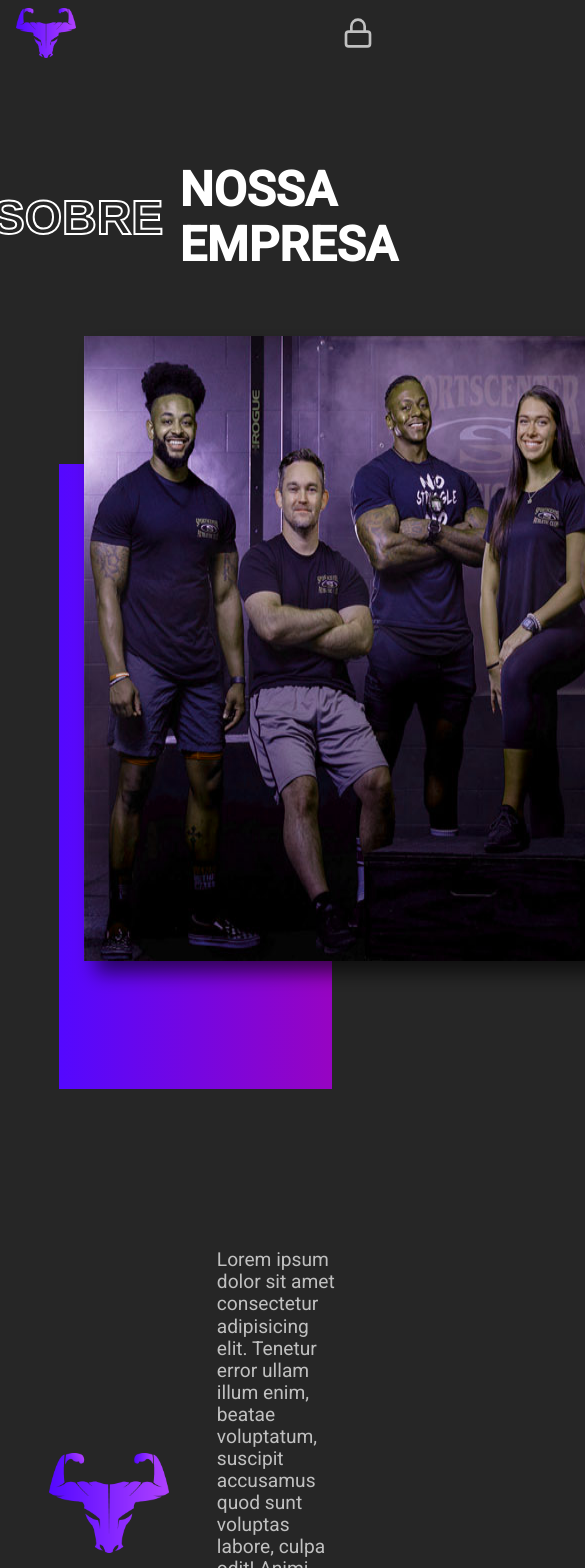
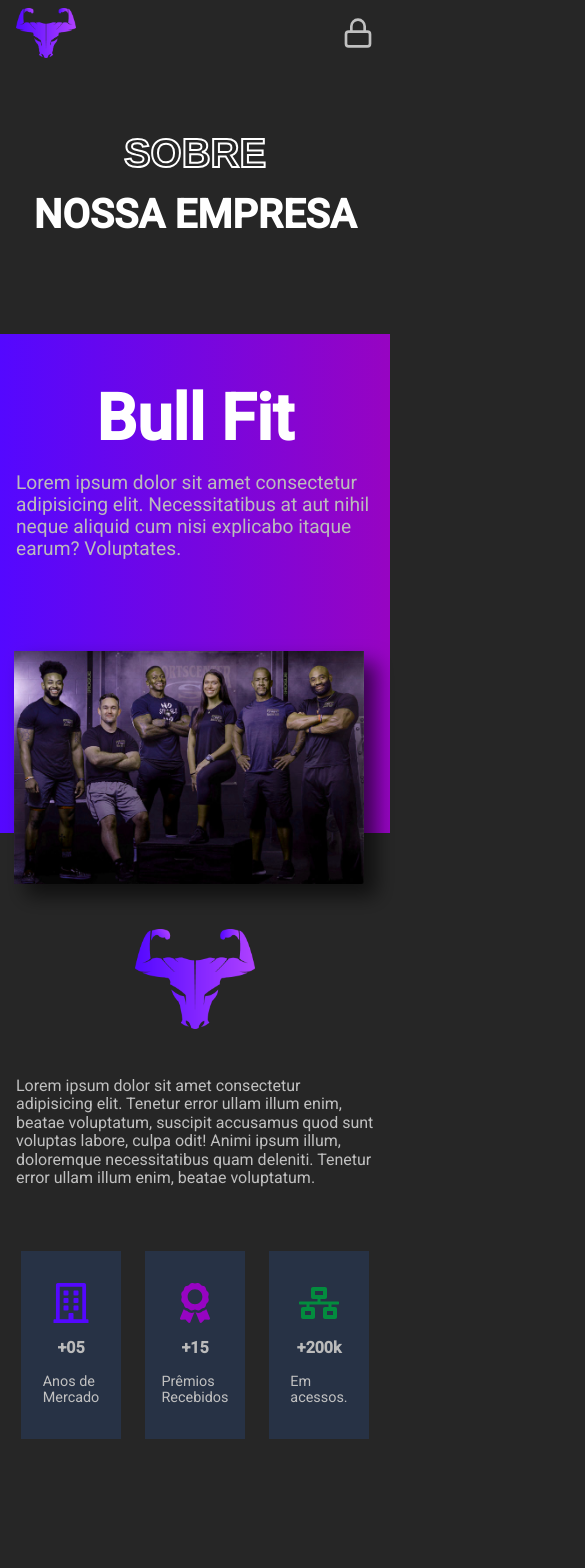
Before and after one commit to Fsouzza/Bull-academy, a React (Create React App) app: page /sobre in a window 390 px wide. Shown: the top 1568 px of the page, 585 px wide, since content can reach past the window. Built offline with nearby package versions, Linux system fonts and the light colour scheme.

Commit message:
versao mobile part 1

```diff
--- a/src/components/TagsVideo/Tagsvideo.module.scss
+++ b/src/components/TagsVideo/Tagsvideo.module.scss
@@ -8,7 +8,9 @@
   gap: 2rem;
   justify-content: flex-start;
   @media (max-width: $mobile_sm) {
-    gap: .5rem;
+    gap: .76rem;
+    justify-content: flex-start;
+    width: 100%;
   }
   &__category,&__time,&__chanel{
     border: 1px solid $cor-cinza;
--- a/src/components/btnBack/Btnback.module.scss
+++ b/src/components/btnBack/Btnback.module.scss
@@ -9,6 +9,7 @@
   color: $cor-cinza;
   cursor: pointer;
   display: flex;
+  font-size: 3rem;
   justify-content: center;
   margin-top: 1.5rem;
   margin-bottom: 1rem;
@@ -22,4 +23,7 @@
     opacity: 1;
     transform: scale(1.05);
   }
+  @media (max-width: $mobile){
+    font-size: 2rem;
+  }
 }
--- a/src/components/btnBack/index.tsx
+++ b/src/components/btnBack/index.tsx
@@ -9,7 +9,7 @@ export const BotaoVoltar = () =>{
     <button className={styles.button}
       onClick={() => navigate(-1)}
     >
-      <IoArrowBackCircleOutline size={40} />
+      <IoArrowBackCircleOutline />
     </button>
   );
 };
--- a/src/pages/aulasFree/filtros/Filtros.module.scss
+++ b/src/pages/aulasFree/filtros/Filtros.module.scss
@@ -8,7 +8,7 @@
   margin: 2rem 0;
   @media (max-width: $mobile) {
     flex-direction: row;
-    gap: 1rem;
+    gap: .5rem;
   }
   &__filtro {
     align-items: center;
--- a/src/pages/home/newsLetter/index.tsx
+++ b/src/pages/home/newsLetter/index.tsx
@@ -11,7 +11,7 @@ export const NewsLetter = () =>{
       <section className={styles.newsletter}>
         <div className={styles.newsletter__esquerda}>
           <p>Deseja ter acesso a promoções <span>exclusivas</span> ?</p>
-          <p>Obtenha promoções em primeira mão diretamente em seu e-mail e a diversos códigos que variam de 10% à 20% no valor mensal.</p>
+          <p>Obtenha promoções em primeira mão diretamente em seu e-mail e a diversos códigos também que variam de 10% à 25% no valor mensal.</p>
         </div>
         <div className={styles.newsletter__direita}>
           <input placeholder='Seu email aqui'></input>
--- a/src/pages/notFound/Notfound.module.scss
+++ b/src/pages/notFound/Notfound.module.scss
@@ -8,6 +8,10 @@
   justify-content: space-around;
   margin-top: 8rem;
   padding: 0 $padding-horizontal;
+  @media (max-width: $mobile_sm) {
+    flex-direction: column;
+    margin-top: 3rem;
+  }
 }
 
 .esquerda{
@@ -17,12 +21,23 @@
   gap: .5rem;
   &__txt1, &__txt2{
     font-size: 1rem;
+    @media (max-width: $mobile_sm) {
+      font-size: .86rem;
+    }
   }
   h3{
     font-size: 5.5rem;
+    @media (max-width: $mobile_sm) {
+      font-size: 3rem;
+      margin-top: 1rem;
+    }
   }
   p{
     font-size: 1.2rem;
+    @media (max-width: $mobile_sm) {
+      font-size: 1rem;
+      margin-top: 1rem;
+    }
   }
 }
 
@@ -30,5 +45,9 @@
   img{
     height: 40rem;
     width: 60rem;
+    @media (max-width: $mobile_sm) {
+      height: 300px;
+      width: 350px;
+    }
   }
 }
--- a/src/pages/notFound/notFound.tsx
+++ b/src/pages/notFound/notFound.tsx
@@ -15,7 +15,7 @@ export const NotFound = () => {
           <br />
           Infelizmente, isso é tudo que sabemos.
         </p>
-        <BotaoVoltar />
+        <BotaoVoltar/>
       </div>
 
       <figure className={styles.direita}>
--- a/src/pages/player/Player.module.scss
+++ b/src/pages/player/Player.module.scss
@@ -8,10 +8,18 @@
   justify-content: center;
   margin-top: 4rem;
   padding: 0 $padding-horizontal;
+  max-width: 100vw;
+  @media (max-width: $mobile){
+    margin-top: 1.5rem;
+    padding: 0 .5rem;
+  }
   &__btnBack{
     display: flex;
     justify-content: left;
     width: 100%;
+    @media (max-width: $mobile){
+      margin-bottom: 1.6rem;
+    }
   }
   &__titulo{
     color: $cor-branco;
@@ -23,6 +31,9 @@
     text-overflow: inherit;
     text-transform: uppercase;
     margin-bottom: 3rem;
+    @media (max-width: $mobile){
+      font-size: 2.5rem;
+    }
   }
   &__subtitulo{
     align-items: center;
@@ -35,6 +46,10 @@
     margin-top: 2rem;
     padding-left: 1rem;
     width: 50%;
+    @media (max-width: $mobile){
+      font-size: 1.3rem;
+      width: 100%;
+    }
   }
   &__descricao{
     align-items: center;
@@ -47,5 +62,8 @@
     padding-bottom: 1rem;
     margin-bottom: 1rem;
     width: 50%;
+    @media (max-width: $mobile){
+      display: none;
+    }
   }
 }
--- a/src/pages/player/player.tsx
+++ b/src/pages/player/player.tsx
@@ -27,7 +27,7 @@ export const Player = () =>{
               <span className='stroke-text'>Lição</span>
               <span>de hoje</span>
             </h2>
-            <ReactPlayer url={player.video} controls={true} width={900} height={500}/>
+            <ReactPlayer url={player.video} controls={true} width={900} height={500} />
             <div className={styles.videoAula__subtitulo}>
               <h3>{player.title}</h3>
             </div>
--- a/src/pages/sobre/Sobre.module.scss
+++ b/src/pages/sobre/Sobre.module.scss
@@ -11,6 +11,12 @@
   margin-top: 6rem;
   margin-bottom: 12rem;
   text-transform: uppercase;
+  @media (max-width: $mobile_sm){
+    flex-direction: column;
+    font-size: 2.5rem;
+    margin-top: 4rem;
+    margin-bottom: 6rem;
+  }
 }
 
 .empresaCard{
@@ -21,22 +27,37 @@
   margin: auto;
   position: relative;
   width: 70%;
+  @media (max-width: $mobile_sm){
+    flex-direction: column;
+    width: 100%;
+  }
   &__conteudo{
     display: flex;
     flex-direction: column;
     padding: 4rem 3rem;
+    @media (max-width: $mobile_sm){
+      padding: 2rem 1rem;
+    }
     span{
       color: $cor-branco;
       font-size: 8rem;
       font-weight: bold;
       margin-top: 2rem;
       text-align: right;
+      @media (max-width: $mobile_sm){
+        font-size: 4rem;
+        margin-top: 1rem;
+        text-align: center;
+      }
     }
     p{
       color: $cor-cinza;
       font-size: 1.2rem;
       margin-top: 1rem;
       text-align: right;
+      @media (max-width: $mobile_sm){
+        text-align: left;
+      }
     }
   }
   &__imagem{
@@ -44,6 +65,11 @@
     position: relative;
     right: -8rem;
     top: -8rem;
+    @media (max-width: $mobile_sm){
+      right: -.86rem;
+      top: 3.2rem;
+      width: 350px;
+    }
   }
 }
 
@@ -57,6 +83,17 @@
   justify-content: center;
   margin: 10rem auto;
   width: 50%;
+  p{
+    @media (max-width: $mobile_sm){
+      font-size: 1rem;
+      margin: auto 1rem;
+    }
+  }
+  @media (max-width: $mobile_sm){
+    flex-direction: column;
+    margin: 6rem auto 4rem auto;
+    width: 100%;
+  }
   &__logo{
     height: 100px;
     width: 120px;
@@ -69,6 +106,9 @@
   flex-direction: row;
   gap: 3rem;
   justify-content: center;
+  @media (max-width: $mobile_sm){
+    gap: 1.5rem;
+  }
   &__quadro{
     align-items: center;
     background-color: $cor-azul-2;
@@ -77,11 +117,22 @@
     flex-direction: column;
     gap: 1rem;
     padding: 2rem;
-    min-width: 200px;
+    width: 200px;
+    @media (max-width: $mobile_sm){
+      width: 100px;
+    }
     span{
       color: $cor-cinza;
       font-size: 1.5rem;
       font-weight: bold;
+      @media (max-width: $mobile_sm){
+        font-size: 1rem;
+      }
+    }
+    p{
+      @media (max-width: $mobile_sm){
+        font-size: .9rem;
+      }
     }
   }
 }
--- a/src/pages/sobre/testemunionals/Testemunial.module.scss
+++ b/src/pages/sobre/testemunionals/Testemunial.module.scss
@@ -23,6 +23,10 @@
     height: 100%;
     justify-content: center;
     width: 60%;
+    @media (max-width: $mobile_sm){
+      gap: 1rem;
+      width: 100%;
+    }
   }
   &__card{
     background-color: $cor-azul-escuro;
@@ -30,6 +34,10 @@
     display: flex;
     flex-direction: column;
     padding: 4rem 2rem;
+    @media (max-width: $mobile_sm){
+      padding: 2rem 1rem;
+      width: 100%;
+    }
     p{
       pointer-events: none;
       color: $cor-branco-2;
@@ -63,3 +71,9 @@
     }
   }
 }
+
+@media (max-width: $mobile_sm){
+  element{
+    width: 100%;
+  }
+}
```
